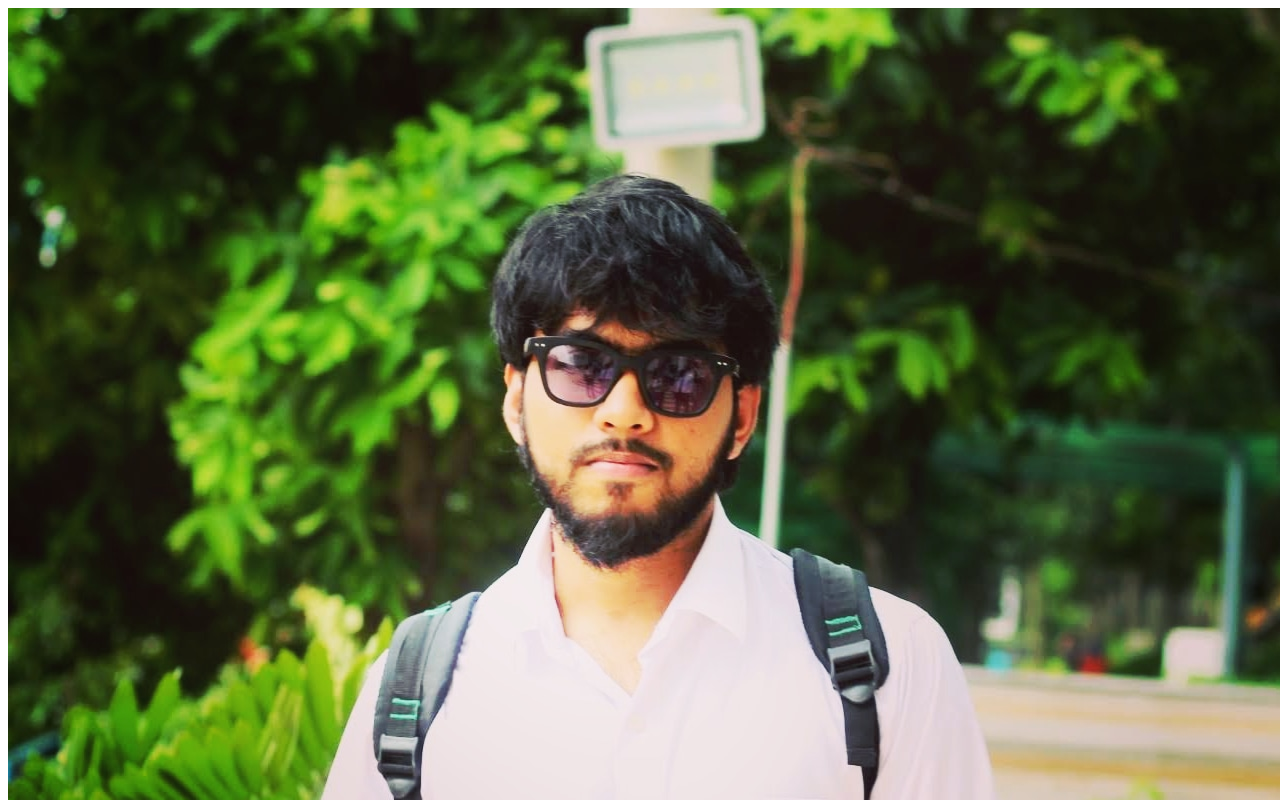
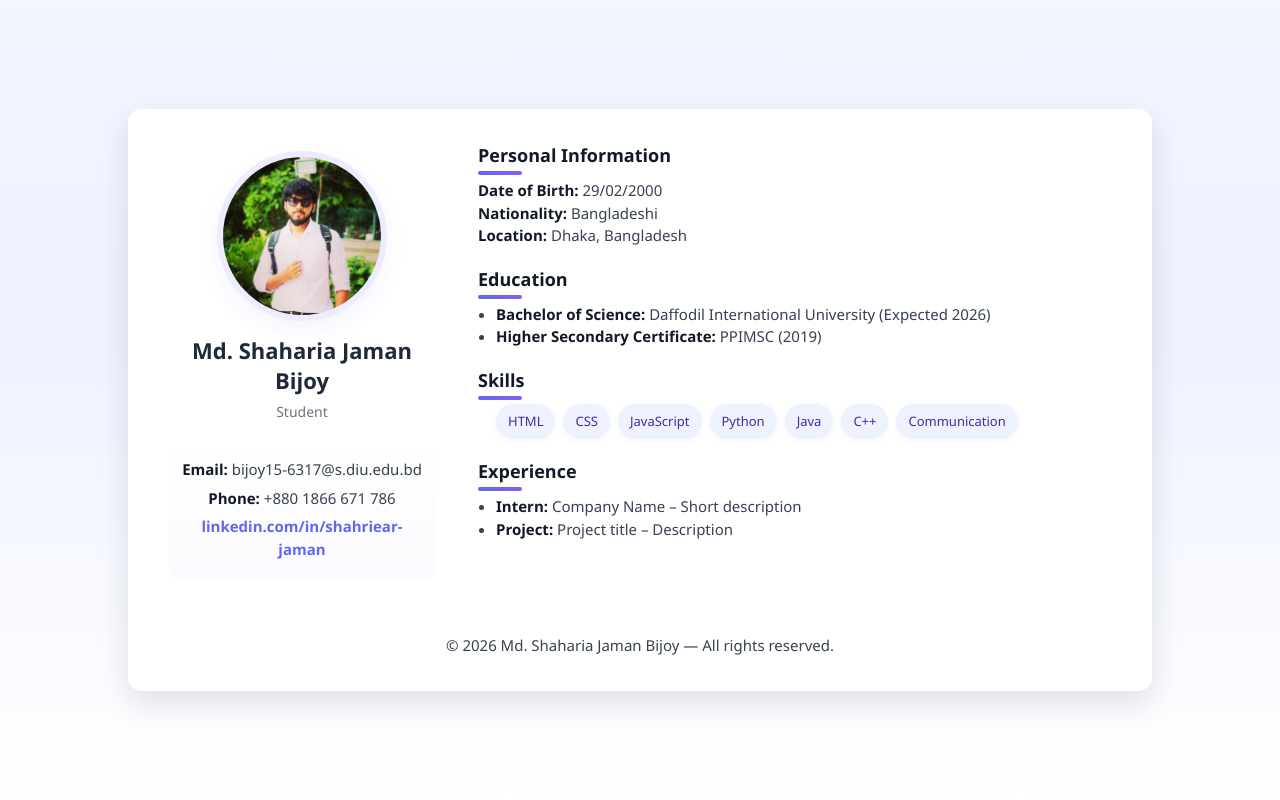
Before and after one commit to shahriear2018-cloud/My-first-web, a plain HTML site: page index.html in a window 1280 px wide. Shown: the top 800 px of the page. Drawn offline with Linux system fonts and the light colour scheme.

Commit message:
Style: improve single-page biodata layout

```diff
--- a/index.html
+++ b/index.html
@@ -6,17 +6,24 @@
     <title>Md. Shaharia Jaman Bijoy - Biodata</title>
 
     <!-- Link stylish CSS -->
-    <link rel="stylesheet" href="style.css">
+    <link rel="stylesheet" href="styles.css">
 </head>
 <body>
 
     <div class="container">
-        <header>
+        <aside class="sidebar">
             <img src="profile.jpg" alt="Profile Photo" class="photo">
             <h1>Md. Shaharia Jaman Bijoy</h1>
             <p class="tagline">Student</p>
-        </header>
 
+            <div class="contact-card">
+                <p><strong>Email:</strong> bijoy15-6317@s.diu.edu.bd</p>
+                <p><strong>Phone:</strong> +880 1866 671 786</p>
+                <p><a href="https://www.linkedin.com/in/shahriear-jaman" target="_blank">linkedin.com/in/shahriear-jaman</a></p>
+            </div>
+        </aside>
+
+        <main class="main">
             <section class="personal-info">
                 <h2>Personal Information</h2>
                 <p><strong>Date of Birth:</strong> 29/02/2000</p>
@@ -34,10 +41,14 @@
 
             <section class="skills">
                 <h2>Skills</h2>
-            <ul>
-                <li>HTML, CSS, JavaScript</li>
-                <li>Python, Java, C++</li>
-                <li>Communication & Teamwork</li>
+                <ul class="chips">
+                    <li>HTML</li>
+                    <li>CSS</li>
+                    <li>JavaScript</li>
+                    <li>Python</li>
+                    <li>Java</li>
+                    <li>C++</li>
+                    <li>Communication</li>
                 </ul>
             </section>
 
@@ -48,19 +59,16 @@
                     <li><strong>Project:</strong> Project title – Description</li>
                 </ul>
             </section>
+        </main>
 
         <footer>
-            <h2>Contact</h2>
-            <p>Email: bijoy15-6317@s.diu.edu.bd</p>
-            <p>Phone: +880 1866 671 786</p>
-            <p>
-                LinkedIn:
-                <a href="https://www.linkedin.com/in/shahriear-jaman" target="_blank">
-                    linkedin.com/in/shahriear-jaman
-                </a>
-            </p>
+            <p>© <span id="year"></span> Md. Shaharia Jaman Bijoy — All rights reserved.</p>
         </footer>
     </div>
 
+    <script>
+        document.getElementById('year').textContent = new Date().getFullYear();
+    </script>
+
 </body>
 </html>
--- a/styles.css
+++ b/styles.css
@@ -1,157 +1,88 @@
-* {
-    margin: 0;
-    padding: 0;
-    box-sizing: border-box;
+/* Reset & base */
+* { box-sizing: border-box; margin: 0; padding: 0; }
+html,body { height: 100%; }
+body {
   font-family: "Segoe UI", Tahoma, Geneva, Verdana, sans-serif;
-}
-
-body {
-    min-height: 100vh;
-    background: linear-gradient(135deg, #667eea, #764ba2);
+  background: linear-gradient(180deg,#f3f6ff 0%, #eef2ff 40%, #ffffff 100%);
+  color: #1f2937;
   display: flex;
   align-items: center;
   justify-content: center;
-    padding: 20px;
-    color: #333;
+  padding: 28px;
 }
 
-/* Main card */
+/* Container: two-column card */
 .container {
   width: 100%;
-    max-width: 850px;
+  max-width: 1024px;
   background: #ffffff;
-    padding: 35px;
-    border-radius: 18px;
-    box-shadow: 0 20px 40px rgba(0, 0, 0, 0.15);
-    animation: fadeIn 0.8s ease-in-out;
+  border-radius: 14px;
+  box-shadow: 0 12px 30px rgba(19,24,36,0.12);
+  display: grid;
+  grid-template-columns: 280px 1fr;
+  gap: 36px;
+  padding: 34px;
+  align-items: start;
 }
 
-/* Header */
-header {
-    text-align: center;
-    margin-bottom: 35px;
+.sidebar {
+  padding: 8px 6px;
+  display:flex;
+  flex-direction:column;
+  align-items:center;
 }
 
 .photo {
-    width: 160px;
-    height: 160px;
-    border-radius: 50%;
-    object-fit: cover;
-    border: 5px solid #667eea;
-    margin-bottom: 15px;
-    transition: transform 0.3s ease, box-shadow 0.3s ease;
+  width: 170px; height: 170px; border-radius: 50%; object-fit: cover;
+  border: 6px solid rgba(99,102,241,0.12);
+  box-shadow: 0 8px 20px rgba(99,102,241,0.08);
+  transition: transform .25s ease, box-shadow .25s ease;
+}
+.photo:hover { transform: translateY(-6px) scale(1.02); box-shadow: 0 18px 40px rgba(99,102,241,0.15); }
+
+h1 { font-size: 22px; font-weight:700; margin-top:14px; text-align:center; }
+.tagline { color:#6b7280; margin-top:6px; font-size:14px; }
+
+.contact-card { margin-top:18px; width:100%; background: linear-gradient(180deg,#ffffff, #fbfbff); padding:12px; border-radius:10px; box-shadow: inset 0 1px 0 rgba(255,255,255,0.6); text-align:center; font-size:14px; }
+.contact-card p { margin:6px 0; color:#374151; }
+.contact-card a { color:#6366f1; text-decoration:none; font-weight:600; }
+
+/* Main content */
+.main { padding-right:6px; }
+section { margin-bottom:20px; }
+section h2 { font-size:18px; color:#111827; margin-bottom:12px; position:relative; }
+section h2::after { content:""; position:absolute; left:0; bottom:-8px; width:44px; height:4px; background:linear-gradient(90deg,#6366f1,#8b5cf6); border-radius:6px; }
+
+p, li { color:#374151; line-height:1.5; font-size:15px; }
+ul { margin-left:18px; }
+
+/* Skill chips */
+.chips { display:flex; flex-wrap:wrap; gap:8px; list-style:none; padding-left:0; }
+.chips li { background:#eef2ff; color:#3730a3; padding:8px 12px; border-radius:999px; font-size:13px; box-shadow: 0 2px 6px rgba(99,102,241,0.06); }
+
+/* Footer */
+footer { grid-column: 1 / -1; text-align:center; padding-top:6px; margin-top:6px; color:#6b7280; font-size:14px; }
+
+/* Small helpers */
+strong { color:#111827; }
+
+/* Animations */
+@keyframes floatIn { from { opacity:0; transform: translateY(8px);} to { opacity:1; transform:translateY(0);} }
+.container { animation: floatIn .6s ease both; }
+
+/* Responsive */
+@media (max-width: 860px) {
+  .container { grid-template-columns: 1fr; padding:22px; }
+  .sidebar { flex-direction: row; gap:16px; align-items:center; justify-content:flex-start; }
+  .photo { width:96px; height:96px; }
+  h1 { font-size:18px; text-align:left; }
+  .contact-card { text-align:left; margin-left:8px; }
+  footer { text-align:left; }
 }
 
-.photo:hover {
-    transform: scale(1.05);
-    box-shadow: 0 10px 25px rgba(102, 126, 234, 0.5);
+/* Print friendly */
+@media print {
+  body { background: #fff; }
+  .container { box-shadow:none; border-radius:0; }
+  .photo { border:2px solid #000; }
 }
-
-h1 {
-    font-size: 32px;
-    font-weight: 700;
-    margin-bottom: 6px;
-}
-
-.tagline {
-    font-size: 17px;
-    color: #666;
-}
-
-/* Sections */
-section {
-    margin-bottom: 30px;
-}
-
-section h2 {
-    font-size: 22px;
-    margin-bottom: 15px;
-    position: relative;
-    color: #444;
-}
-
-section h2::after {
-    content: "";
-    width: 50px;
-    height: 4px;
-    background: linear-gradient(135deg, #667eea, #764ba2);
-    position: absolute;
-    left: 0;
-    bottom: -6px;
-    border-radius: 10px;
-}
-
-p {
-    margin-bottom: 8px;
-    font-size: 15px;
-}
-
-/* Lists */
-ul {
-    margin-left: 20px;
-}
-
-ul li {
-    margin-bottom: 10px;
-    font-size: 15px;
-    position: relative;
-}
-
-ul li::marker {
-    color: #667eea;
-    font-weight: bold;
-}
-
-/* Footer */
-footer {
-    margin-top: 35px;
-    padding-top: 20px;
-    border-top: 1px solid #eee;
-    text-align: center;
-}
-
-footer h2 {
-    margin-bottom: 10px;
-}
-
-footer p {
-    margin-bottom: 6px;
-}
-
-footer a {
-    color: #667eea;
-    font-weight: 600;
-    text-decoration: none;
-}
-
-footer a:hover {
-    text-decoration: underline;
-}
-
-/* Animation */
-@keyframes fadeIn {
-    from {
-        opacity: 0;
-        transform: translateY(20px);
-    }
-    to {
-        opacity: 1;
-        transform: translateY(0);
-    }
-}
-
-/* Responsive */
-@media (max-width: 600px) {
-    .container {
-        padding: 25px;
-    }
-
-    h1 {
-        font-size: 26px;
-    }
-
-    .photo {
-        width: 130px;
-        height: 130px;
-    }
-}
```
Lines whose indentation alone changed are shown as unchanged.
